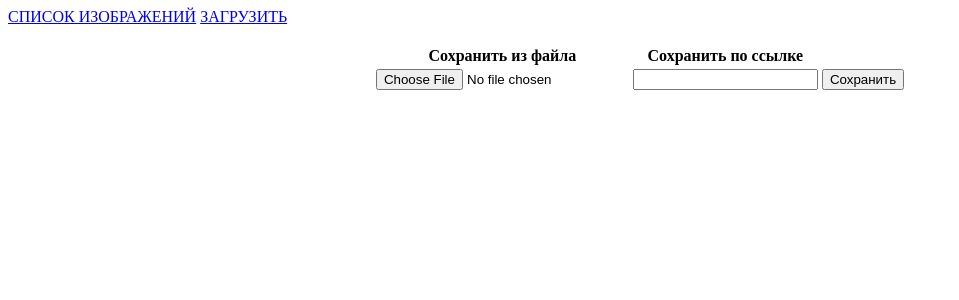
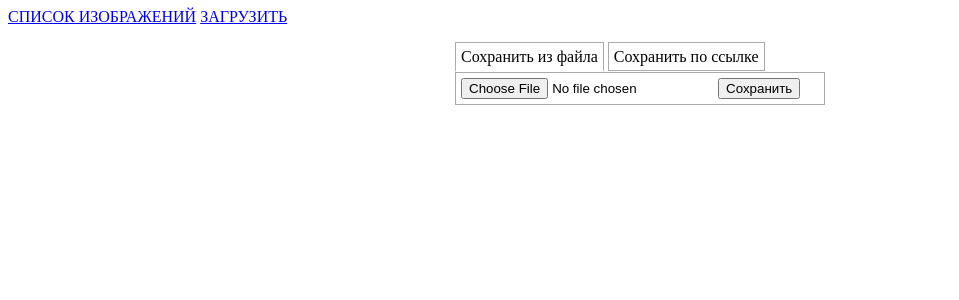
Before and after one commit to onirei/image_resize_service, a Django app: page /upload/ in a window 1280 px wide. Shown: the top 300 px of the page, without its empty margins (0-959 px from the left). Run offline with Django 3.2, Linux system fonts and the light colour scheme; lists and menus that the app fills with data are empty.

Commit message:
remade upload.html

```diff
--- a/img_resizer/static/css/style.css
+++ b/img_resizer/static/css/style.css
@@ -20,3 +20,33 @@
     display: block;
     margin: auto;
 }
+
+.tabs{
+    width: 370px;
+    display: block;
+    margin: auto;
+}
+
+.tabs > div, .tabs > input {
+    display: none;
+}
+
+.tabs label {
+    padding: 5px;
+    border: 1px solid #aaa;
+    line-height: 28px;
+    cursor: pointer;
+    position: relative;
+    bottom: 1px;
+    background: #fff;
+}
+
+.tabs input[type="radio"]:checked + label {
+    border-bottom: 2px solid #fff;
+}
+
+.tabs > input:nth-of-type(1):checked ~ div:nth-of-type(1), .tabs > input:nth-of-type(2):checked ~ div:nth-of-type(2) {
+    display: block;
+    padding: 5px;
+    border: 1px solid #aaa;
+}
--- a/img_resizer/static/js/script.js
+++ b/img_resizer/static/js/script.js
@@ -15,8 +15,4 @@ function validate_upload(form) {
         document.error.innerHTML = 'Заполните хотя бы одно поле!';
         return false;
     }
-    if (form.elements.image_from_file.value.length !== 0 && form.elements.image_from_url.value.length !== 0) {
-        document.error.innerHTML = 'Заполните только одно поле!';
-        return false;
-    }
 }
--- a/img_resizer/templates/upload.html
+++ b/img_resizer/templates/upload.html
@@ -5,17 +5,18 @@
     <div>
         <form method="post" enctype="multipart/form-data" onsubmit="return validate_upload(this)">
             {% csrf_token %}
-            <table class="table_center">
-                <tr>
-                    <th>{{ form.image_from_file.label }}</th>
-                    <th>{{ form.image_from_url.label }}</th>
-                </tr>
-                <tr>
-                    <th>{{ form.image_from_file }}</th>
-                    <th>{{ form.image_from_url }}</th>
-                    <th><button type="submit">Сохранить</button></th>
-                </tr>
-            </table>
+            <div class="tabs">
+                <input type="radio" checked="checked" name="tab" id="tab1"/><label for="tab1">{{ form.image_from_file.label }}</label>
+                <input type="radio" name="tab" id="tab2"/><label for="tab2">{{ form.image_from_url.label }}</label>
+                <div>
+                    {{ form.image_from_file }}
+                    <button type="submit" name="_file">Сохранить</button>
+                </div>
+                <div>
+                    {{ form.image_from_url }}
+                    <button type="submit" name="_url">Сохранить</button>
+                </div>
+            </div>
         </form>
 
         <div class="center">
--- a/img_resizer/views.py
+++ b/img_resizer/views.py
@@ -83,7 +83,7 @@ def download_handler(url):
 def download_image(request):
     if request.POST:
         form = DownloadImage(request.POST, request.FILES)
-        if form.is_valid() and form.cleaned_data['image_from_file']:
+        if form.is_valid() and form.cleaned_data['image_from_file'] and '_file' in request.POST:
             image_obj = Image()
             image_obj.image = form.cleaned_data['image_from_file']
             img = Image_PIL.open(image_obj.image)
@@ -96,7 +96,7 @@ def download_image(request):
                 error = 'Этот файл уже загружен на сервер'
                 return render(request, 'upload.html', {'form': form, 'error': error})
 
-        elif form.is_valid() and form.cleaned_data['image_from_url']:
+        elif form.is_valid() and form.cleaned_data['image_from_url'] and '_url' in request.POST:
             image_obj = Image()
             image_obj.image = download_handler(form.cleaned_data['image_from_url'])
             img = Image_PIL.open(image_obj.image)
```
